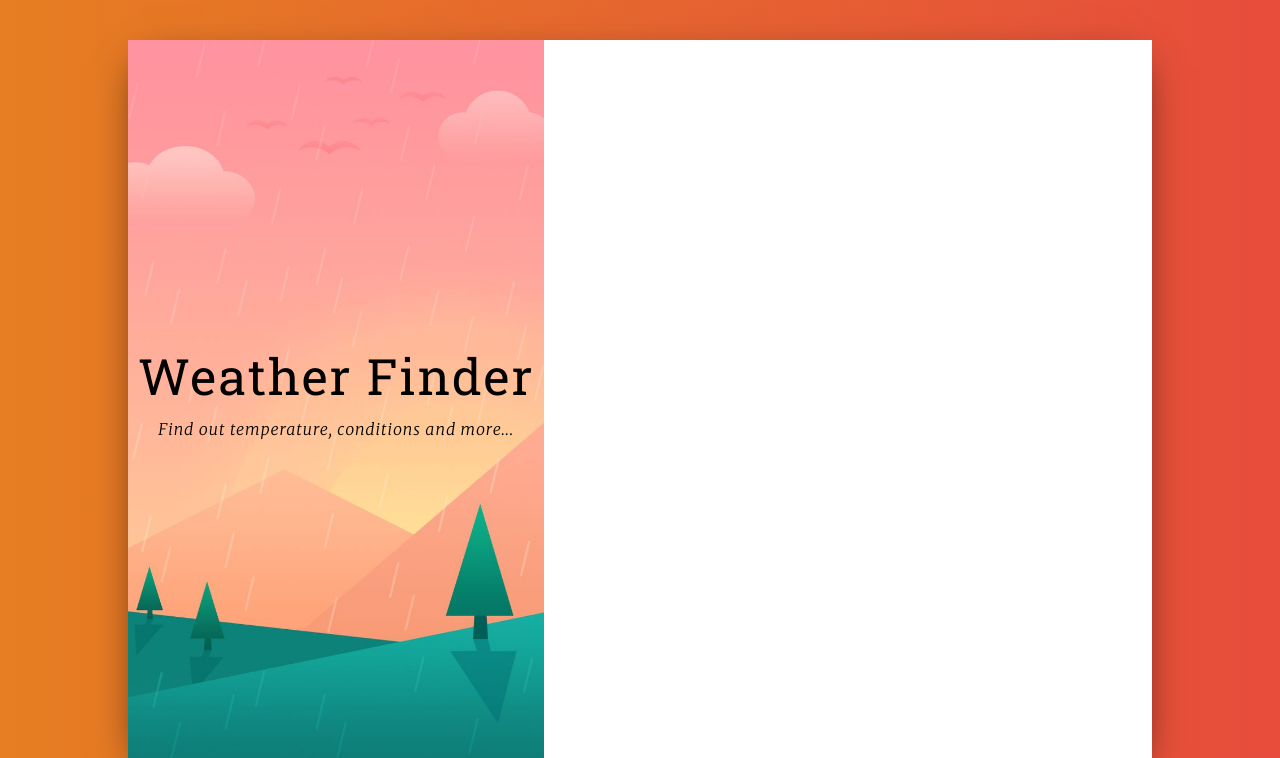
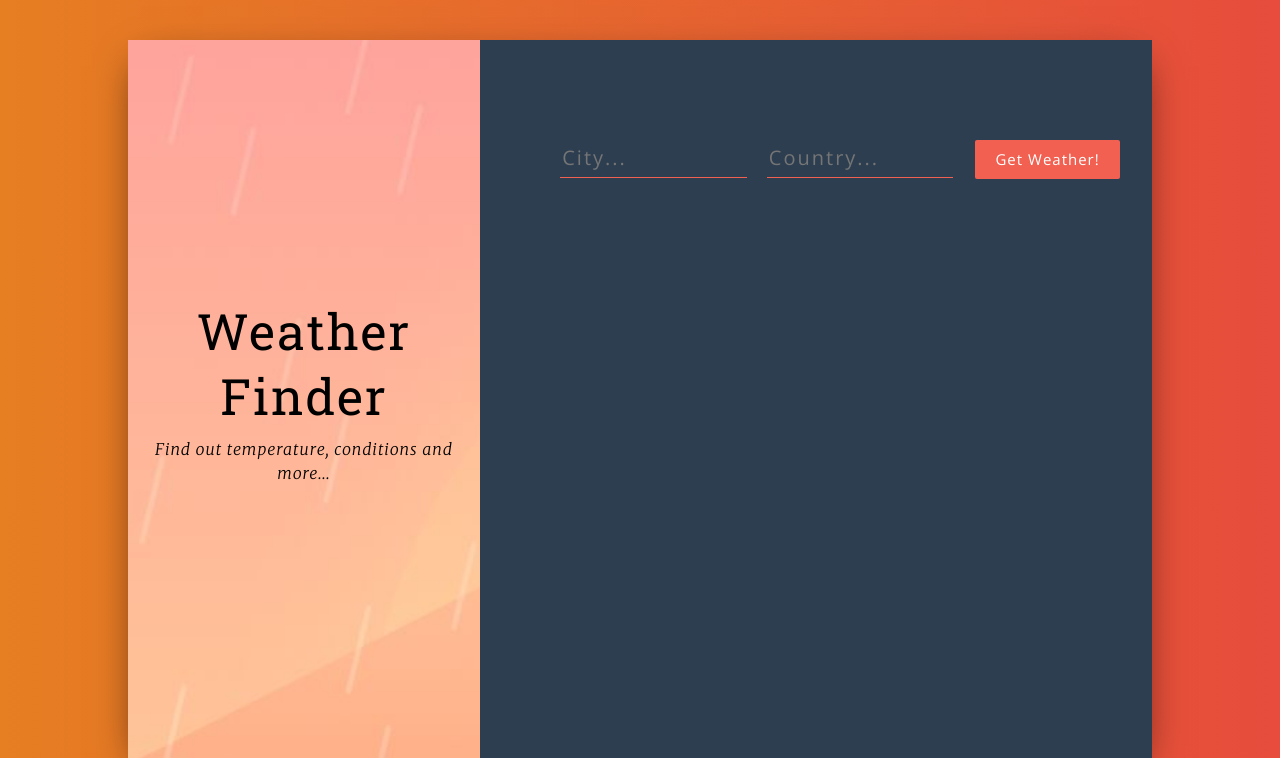
Before and after one commit to netodomingos/Weather-Finder, a React app in the folder weather-finder/: page / in a window 1280 px wide. Shown: the top 758 px of the page. Built offline with nearby package versions, Linux system fonts and the light colour scheme.

Commit message:
Finish Development

```diff
--- a/weather-finder/src/components/App/App.css
+++ b/weather-finder/src/components/App/App.css
@@ -26,12 +26,12 @@ body {
   height: 90vh;
   background: url("../../img/bg.jpg") center center no-repeat;
   background-size: cover;
-  padding: 10px;
   display: flex;
   align-items: center;
   justify-content: center;
   text-align: center;
   color: #000;
+  width: 1280px
 }
 
 .title-container__title {
@@ -53,7 +53,7 @@ body {
   background-color: #2c3e50;
   height: 90vh;
   padding-top: 100px;
-  padding-left: 13px;
+  padding-left: 50px;
 }
 
 input[type="text"] {
--- a/weather-finder/src/components/App/App.js
+++ b/weather-finder/src/components/App/App.js
@@ -60,7 +60,7 @@ class App extends React.Component {
                             <div className='row'>
                                 <div className='col-xs-5 title-container'>
                                     <Title className='itle-container__title' />
-                                </div>
+
                                 <div className='col-xs-7 form-container'>
                                     <Form getWeather={this.getWeather} />
                                     <Weather
@@ -77,6 +77,7 @@ class App extends React.Component {
                     </div>
                 </div>
             </div>
+            </div>
         )
     }
 }
```
Also changed, not shown: 2 other files.
